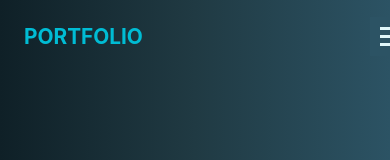
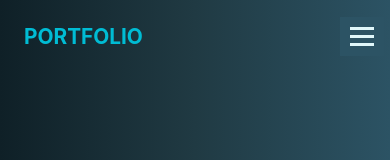
Before and after one commit to aby0073/Portfolio, a React (Vite) app: page / in a window 390 px wide. Shown: the top 160 px of the page. Built offline with nearby package versions, Linux system fonts and the light colour scheme.

Commit message:
humburger menu fix

```diff
--- a/src/components/Navbar/Navbar.css
+++ b/src/components/Navbar/Navbar.css
@@ -78,11 +78,15 @@
 
 /* === Mobile Menu === */
 @media (max-width: 768px) {
-  .hamburger {
-    background: #2c5364; /* Light red for testing */
-    padding: 10px;
-    display: flex;
-  }
+.hamburger {
+  background: #2c5364;
+  padding: 10px;
+  display: flex;
+  position: relative;
+  right: 30px;       /* Shift left */
+  margin-left: auto; /* Push it toward the left side of container */
+}
+
 
   .navbar-links {
     position: absolute;
```
